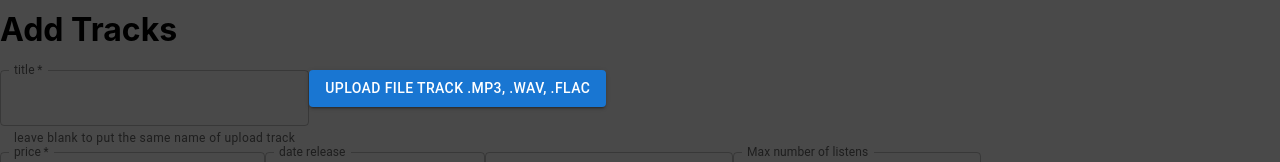
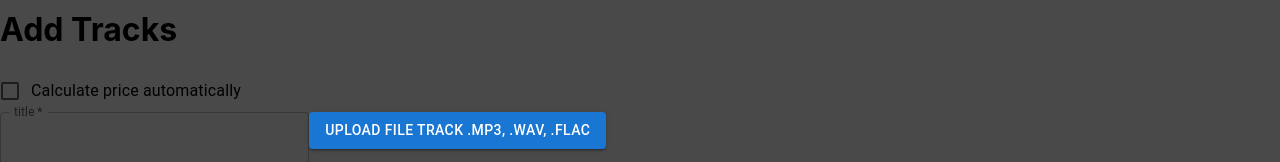
Before and after one commit to Kyytox/light-tracks, a React (Create React App) app in the folder client/: page /CreateAlbum in a window 1280 px wide. Shown: the part 908-1070 px from the top of the page. Built offline with nearby package versions, Linux system fonts and the light colour scheme; no server answers.

Commit message:
add auto calcul album price

```diff
--- a/client/src/components/MusicAdder/AlbumAdder.js
+++ b/client/src/components/MusicAdder/AlbumAdder.js
@@ -25,15 +25,18 @@ function AlbumAdder({
     const handleChangeCheckbox = (e) => {
         const { name, checked } = e.target;
 
-        console.log("e.target", e.target);
-        console.log("name", name);
-        console.log("checked", checked);
-
         // browse all key start with "top_"; if key = name, set value = true else set value = false
         const newAlbum = Object.keys(album).reduce((acc, key) => {
             if (key.startsWith("top_")) {
                 if (key === name) {
                     if (key === "top_free" || key === "top_custom_price") {
+                        acc["price"] = {
+                            ...album["price"],
+                            value: 0,
+                            error: false,
+                            helperText: "",
+                        };
+                    } else {
                         acc["price"] = {
                             ...album["price"],
                             value: "",
--- a/client/src/components/MusicAdder/MusicAdder.js
+++ b/client/src/components/MusicAdder/MusicAdder.js
@@ -43,6 +43,9 @@ function MusicAdder() {
     // state to know if the file is converting to mp3
     const [topFileConvert, setTopFileConvert] = useState(false);
 
+    // top for Calculate Price Auto
+    const [topCalculatePriceAuto, setTopCalculatePriceAuto] = useState(false);
+
     // formats accepted for the file track
     const acceptedFormatsTrack = ["audio/mpeg", "audio/flac", "audio/wav"];
     const acceptedFormatsImg = ["image/png", "image/jpeg", "image/jpg"];
@@ -66,6 +69,25 @@ function MusicAdder() {
                 console.log(err);
             });
     }, [idUser]);
+
+    ///////////////////////////
+    //
+    // Calculate Price Auto
+    //
+    ///////////////////////////
+    useEffect(() => {
+        console.log("useEffect Calculate Price Auto");
+
+        if (topCalculatePriceAuto) {
+            // calculate the price of each track
+            const newTrack = [...lstTrack];
+            for (let i = 0; i < lstTrack.length; i++) {
+                const priceTrack = (album.price.value / lstTrack.length).toFixed(1);
+                newTrack[i].price = { ...newTrack[i].price, value: priceTrack };
+            }
+            setLstTrack(newTrack);
+        }
+    }, [album.price.value, lstTrack.length, topCalculatePriceAuto]);
 
     ///////////////////////////
     //
@@ -319,6 +341,11 @@ function MusicAdder() {
         }
     };
 
+    ///////////////////////////
+    //
+    // Auto Complete Track Fields
+    //
+    ///////////////////////////
     const autoComplTrack = () => {
         // browse list of Tracks and check for index title, artist, date_release, are empty
         // if they are empty, we set listTrack with value artist, date_release of album and title with track.filename
@@ -348,7 +375,11 @@ function MusicAdder() {
         setLstTrack(newTrack);
     };
 
-    // function to add a new track to the list
+    ///////////////////////////
+    //
+    // Add New Form Track
+    //
+    ///////////////////////////
     const handleAddFormTrack = () => {
         // auto complete the fields of the new track
         autoComplTrack();
@@ -399,6 +430,8 @@ function MusicAdder() {
                         handleTrackChange(index, field, newTrack)
                     }
                     topFileConvert={topFileConvert}
+                    topCalculatePriceAuto={topCalculatePriceAuto}
+                    setTopCalculatePriceAuto={setTopCalculatePriceAuto}
                 />
                 <Button disabled={topFileConvert} variant="contained" type="submit" color="success">
                     Create Album
--- a/client/src/components/MusicAdder/TracksAdder.js
+++ b/client/src/components/MusicAdder/TracksAdder.js
@@ -4,6 +4,7 @@ import InputAdornment from "@mui/material/InputAdornment";
 import Button from "@mui/material/Button";
 import FormHelperText from "@mui/material/FormHelperText";
 import CircularProgress from "@mui/material/CircularProgress";
+import { Checkbox, FormControlLabel } from "@mui/material";
 
 function TracksAdder({
     lstTrack,
@@ -13,11 +14,23 @@ function TracksAdder({
     handleAddTrack,
     handleFileDelete,
     topFileConvert,
+    topCalculatePriceAuto,
+    setTopCalculatePriceAuto,
 }) {
     return (
         <div>
             <h1>Add Tracks</h1>
             <div>
+                <FormControlLabel
+                    control={
+                        <Checkbox
+                            checked={topCalculatePriceAuto}
+                            onChange={(e) => setTopCalculatePriceAuto(e.target.checked)}
+                        />
+                    }
+                    label="Calculate price automatically"
+                />
+
                 {lstTrack.map((music, index) => (
                     <div key={index}>
                         {/* title */}
@@ -99,7 +112,7 @@ function TracksAdder({
                             id="track-price"
                             variant="outlined"
                             label="price"
-                            value={lstTrack.price}
+                            value={music.price.value}
                             type="number"
                             onChange={(e) => onTrackChange(index, "price", e.target.value)}
                             error={music.price.error}
```
